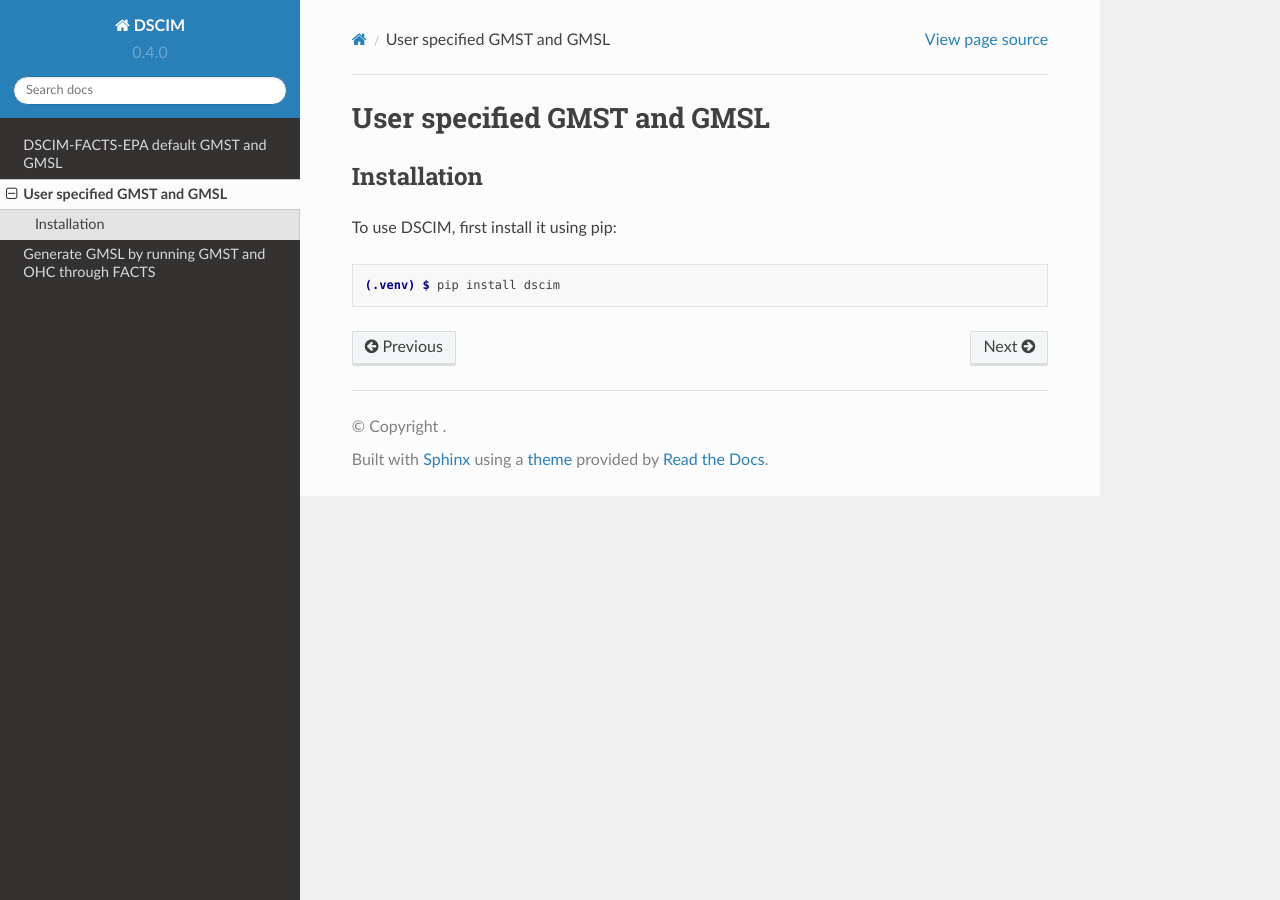
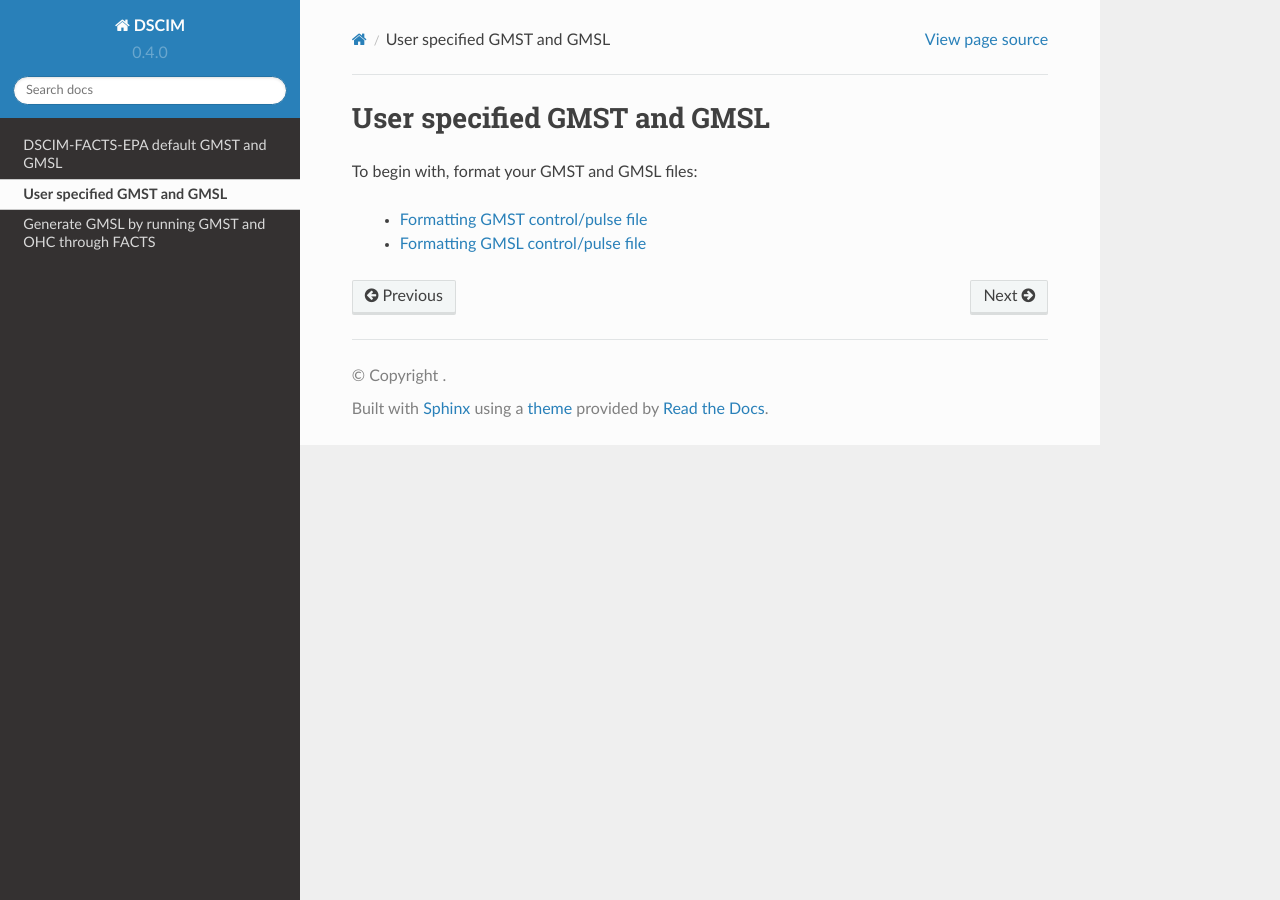
Before and after one commit to ClimateImpactLab/dscim-facts-epa, a Sphinx documentation site: the page built from docs/source/specify_gmsl.rst, in a window 1280 px wide. Built offline with Sphinx 7.4.7 and the Read the Docs theme 2.0.0, drawn with Linux system fonts in a browser that asks for light colours.

Commit message:
Fix hyperlinks

```diff
--- a/docs/source/facts_gmsl.rst
+++ b/docs/source/facts_gmsl.rst
@@ -1,4 +1,7 @@
 Generate GMSL by running GMST and OHC through FACTS
 ---------------------------------------------------
 
-To begin with, format your :ref:`files:GMSL` and :ref:`OHC` files.
+To begin with, format your GMST and OHC files:
+
+ - :ref:`GMST`
+ - :ref:`OHC`
--- a/docs/source/files.rst
+++ b/docs/source/files.rst
@@ -5,6 +5,13 @@ Formatting your control/pulse input files
 ^^^^^^^^^^^^^^^^^^^^^^^^^^^^^^^^^^^^^^^^^
 
 Depending on your DSCIM-FACTS-EPA run, you may need to format GMST, GMSL, or OHC control/pulse files.
+
+.. _GMST:
+
+Formatting GMST control/pulse file
+""""""""""""""""""""""""""""""""""
+
+To format your GMST, file you will
 
 .. _GMSL:
 
--- a/docs/source/specify_gmsl.rst
+++ b/docs/source/specify_gmsl.rst
@@ -1,13 +1,7 @@
 User specified GMST and GMSL
 ----------------------------
 
-.. _installation:
+To begin with, format your GMST and GMSL files:
 
-Installation
-^^^^^^^^^^^^
-
-To use DSCIM, first install it using pip:
-
-.. code-block:: console
-
-   (.venv) $ pip install dscim
+ - :ref:`GMST`
+ - :ref:`GMSL`
```
Also changed, not shown: docs/source/index.rst (+6 -6 lines).
